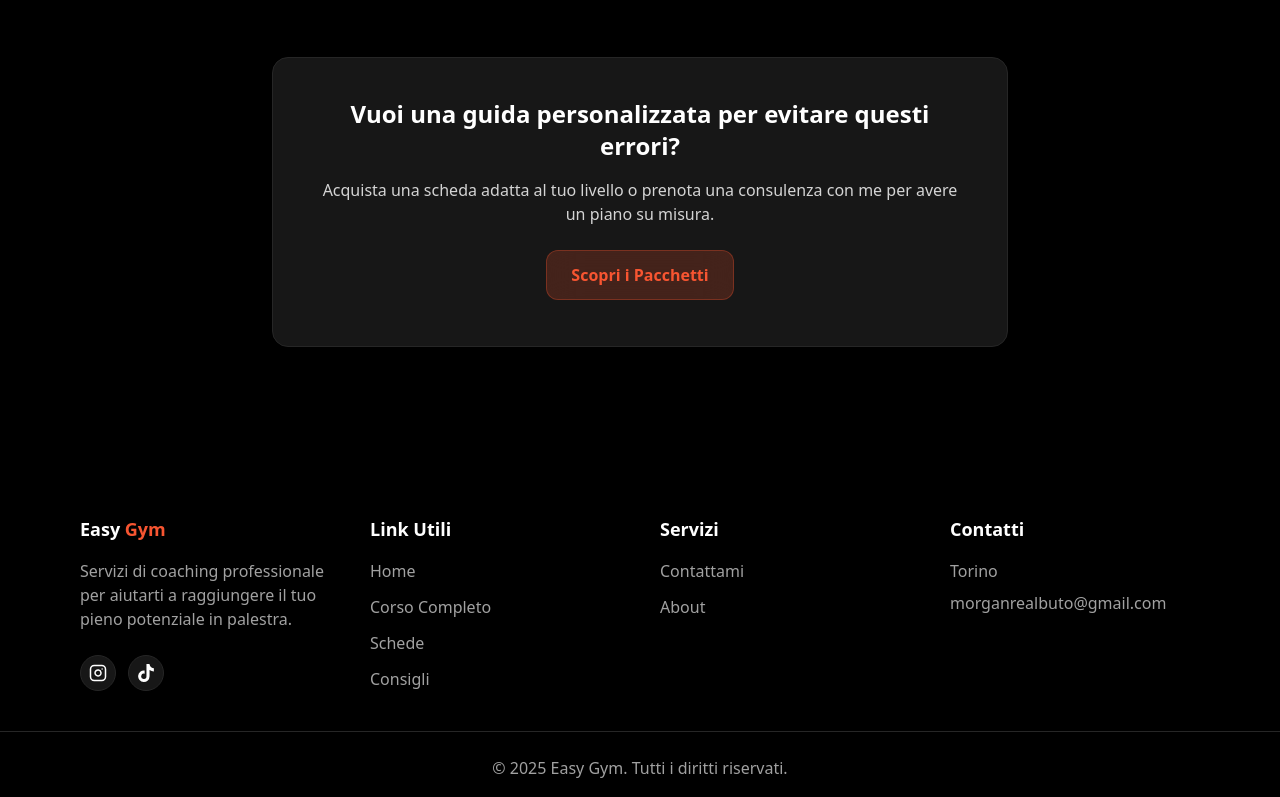
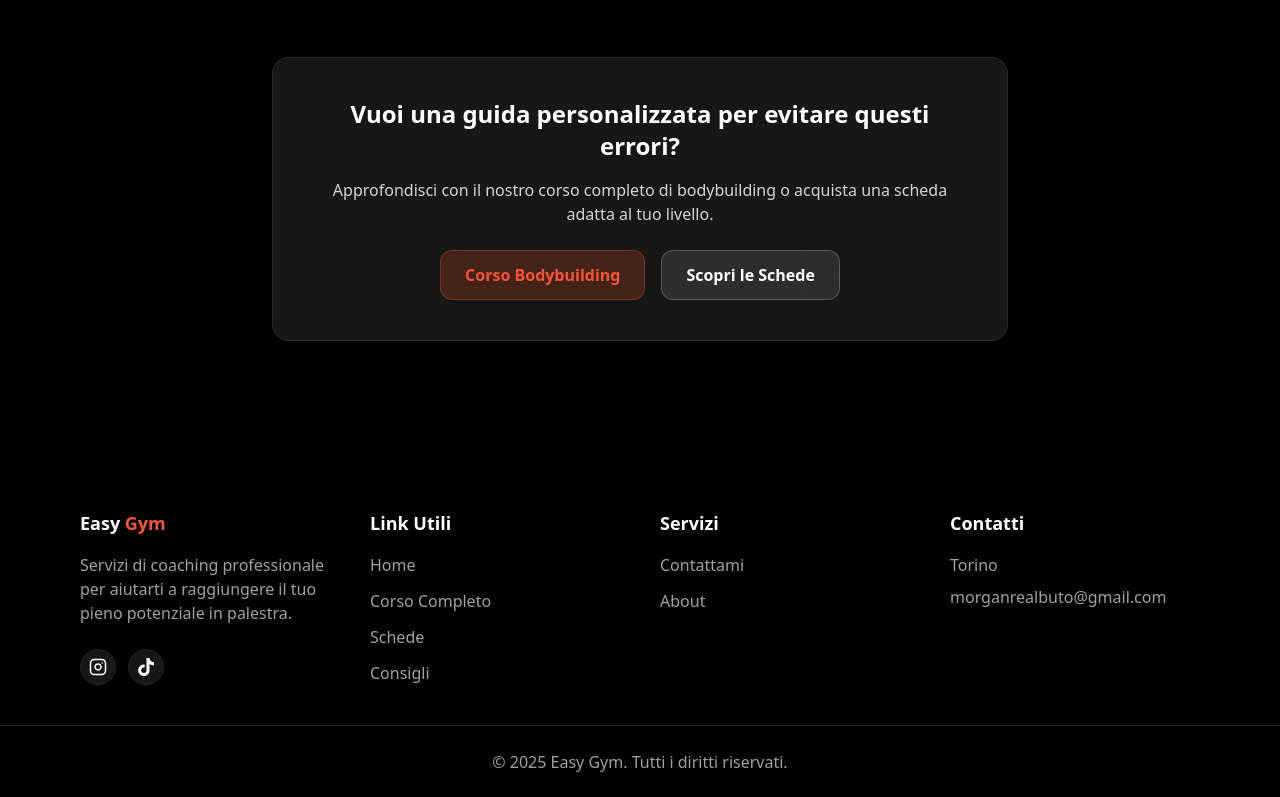
Before and after one commit to morganrlb/Easy-Gym, a Next.js app: page /tips in a window 1280 px wide. Shown: the part 1165-1962 px from the top of the page. Built offline with nearby package versions, Linux system fonts and the light colour scheme.

Commit message:
feat: Aggiorna descrizioni e link nei corsi, migliora il layout e la gestione dei pulsanti nel footer

```diff
--- a/app/corso-bodybuilding/page.tsx
+++ b/app/corso-bodybuilding/page.tsx
@@ -78,8 +78,8 @@ export default function CorsoBodybuildingPage() {
 					<span className="text-[var(--primary)]">Bodybuilding</span>
 				</h1>
 				<p className="text-xl text-neutral-300 mb-8 max-w-3xl mx-auto">
-					Il corso più completo in italiano per diventare un esperto di bodybuilding.
-					10 moduli specializzati, oltre 25 ore di contenuti e tutto quello che serve per eccellere.
+					Il corso più completo per diventare un esperto di bodybuilding.
+					10 moduli specializzati, risorse pratiche con esempi e materiale scaricabile.
 				</p>
 
 				{/* Stats rapide */}
@@ -144,7 +144,7 @@ export default function CorsoBodybuildingPage() {
 						return (
 							<div key={module.id} className="group bg-neutral-900 rounded-2xl p-6 border border-neutral-800 hover:border-[var(--primary)]/30 transition-all duration-300">
 								<div className="flex items-start gap-4">
-									<div className="bg-[var(--primary)]/10 rounded-xl w-12 h-12 flex items-center justify-center flex-shrink-0 group-hover:bg-[var(--primary)]/20 transition-colors">
+									<div className="bg-[var(--primary)]/10 rounded-xl w-12 h-12 flex items-center justify-center flex-shrink-0 transition-colors">
 										<IconComponent className="text-[var(--primary)]" size={24} />
 									</div>
 									<div className="flex-1">
@@ -207,10 +207,6 @@ export default function CorsoBodybuildingPage() {
 						</div>
 					</div>
 				</div>
-
-				<p className="text-neutral-400 text-sm">
-					Garanzia soddisfatti o rimborsati entro 30 giorni
-				</p>
 			</section>
 		</div>
 	);
--- a/app/scheda-base/page.tsx
+++ b/app/scheda-base/page.tsx
@@ -80,13 +80,13 @@ export default function SchedaBasePage() {
           </ul>
           <p className="price text-white text-3xl font-bold mb-4">24€</p>
           <LiquidGlassButton
-            href="https://forms.gle/your-base-form-link"
+            href="https://morganrealbuto.gumroad.com/l/lhaafh"
             target="_blank"
             variant="primary"
           >
-            Compila il Modulo<sup>*</sup>
+            Acquista Ora<sup>*</sup>
           </LiquidGlassButton>
-          <p className="text-neutral-400 text-sm mt-4"><sup>*</sup> Nessun obbligo di pagamento immediato. Il pagamento verrà richiesto via email dopo la compilazione del modulo.</p>
+          <p className="text-neutral-400 text-sm mt-4"><sup>*</sup> Eseguito il pagamento, sarà subito disponibile la scheda e i PDF con consigli su esercizi e dieta.</p>
         </div>
       </section>
     </div>
--- a/app/tips/page.tsx
+++ b/app/tips/page.tsx
@@ -82,12 +82,17 @@ export default function TipsPage() {
 						Vuoi una guida personalizzata per evitare questi errori?
 					</h2>
 					<p className="text-neutral-300 mb-6">
-						Acquista una scheda adatta al tuo livello o prenota una consulenza
-						con me per avere un piano su misura.
+						 Approfondisci con il nostro corso completo di bodybuilding o
+						 acquista una scheda adatta al tuo livello.
 					</p>
-					<LiquidGlassButton href="/#services" variant="primary">
-						Scopri i Pacchetti
-					</LiquidGlassButton>
+					<div className="flex flex-col sm:flex-row gap-4 justify-center">
+						<LiquidGlassButton href="/corso-bodybuilding" variant="primary">
+							Corso Bodybuilding
+						</LiquidGlassButton>
+						<LiquidGlassButton href="/#services" variant="secondary">
+							Scopri le Schede
+						</LiquidGlassButton>
+					</div>
 				</div>
 			</main>
 		</div>
--- a/components/CourseSection.tsx
+++ b/components/CourseSection.tsx
@@ -23,8 +23,8 @@ export default function CourseSection() {
               </h2>
 
               <p className="text-neutral-300 mb-6 text-lg">
-                Il corso più completo in italiano: 10 moduli specializzati, oltre 25 ore di contenuti
-                e tutto quello che serve per diventare un esperto.
+                Una formazione professionale completa per trasformare la tua passione in competenza.
+                10 moduli specializzati che coprono ogni aspetto del bodybuilding moderno.
               </p>
 
               <div className="flex items-center gap-6 mb-8">
--- a/components/ui/Footer.tsx
+++ b/components/ui/Footer.tsx
@@ -48,7 +48,7 @@ export default function Footer() {
                   target="_blank"
                   rel="noopener noreferrer"
                   aria-label={social.label}
-                  className="rounded-full border border-neutral-800 bg-neutral-900 p-2 transition hover:bg-[var(--primary)] hover:text-black"
+                  className="rounded-full border border-neutral-800 bg-neutral-900 p-2 transition hover:bg-[var(--primary)] hover:text-black transition-color duration-200"
                 >
                   <IconComponent size={18} />
                 </a>
@@ -64,7 +64,7 @@ export default function Footer() {
               <li key={link.label}>
                 <a
                   href={link.href}
-                  className="text-neutral-400 transition hover:text-[var(--primary)]"
+                  className="text-neutral-400 transition hover:text-[var(--primary)] *:duration-200"
                 >
                   {link.label}
                 </a>
@@ -80,7 +80,7 @@ export default function Footer() {
               <li key={service.label}>
                 <a
                   href={service.href}
-                  className="text-neutral-400 transition hover:text-[var(--primary)]"
+                  className="text-neutral-400 transition hover:text-[var(--primary)] transition-color duration-200"
                 >
                   {service.label}
                 </a>
@@ -96,7 +96,7 @@ export default function Footer() {
             <p>
               <a
                 href="mailto:morganrealbuto@gmail.com"
-                className="text-neutral-400 transition hover:text-[var(--primary)]"
+                className="text-neutral-400 transition hover:text-[var(--primary)] transition-color duration-200"
               >
                 morganrealbuto@gmail.com
               </a>
--- a/components/ui/spotlight-new.tsx
+++ b/components/ui/spotlight-new.tsx
@@ -37,7 +37,7 @@ export const Spotlight = ({
         duration: 1.5,
         delay: 0.5
       }}
-      className="pointer-events-none fixed inset-0 h-full w-full overflow-hidden"
+      className="pointer-events-none absolute inset-0 h-full w-full overflow-hidden"
       style={{
         willChange: 'opacity',
         zIndex: 1
```
